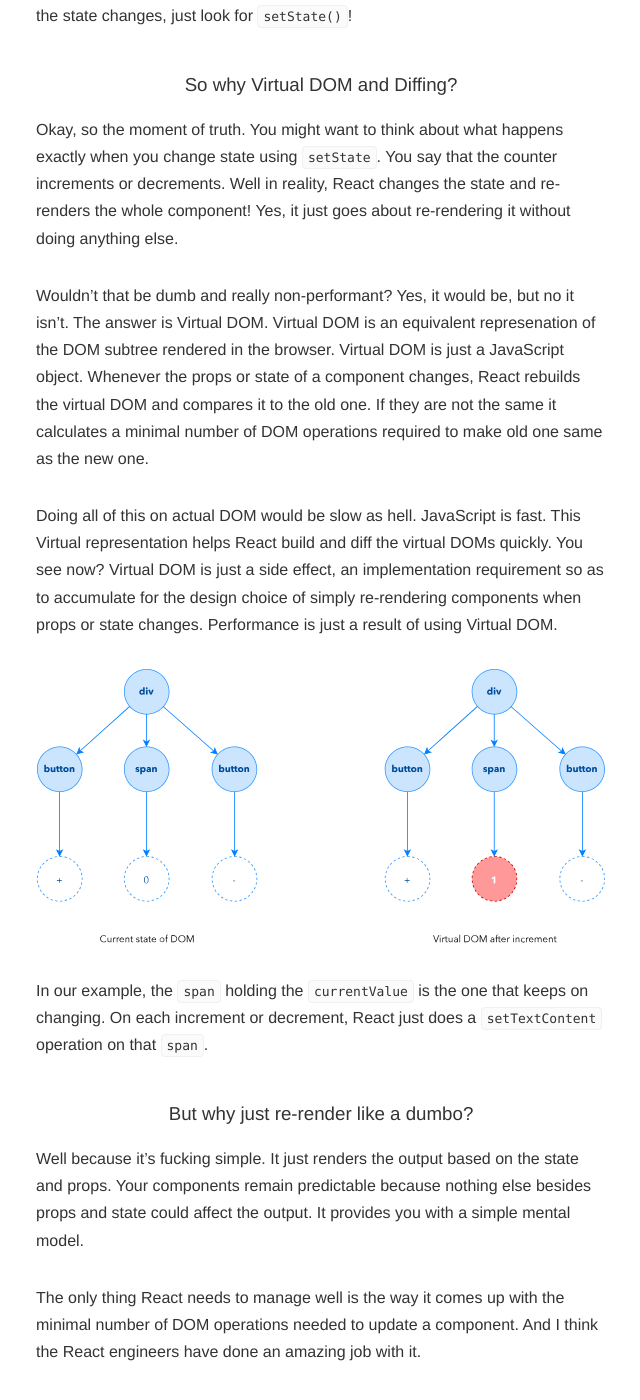
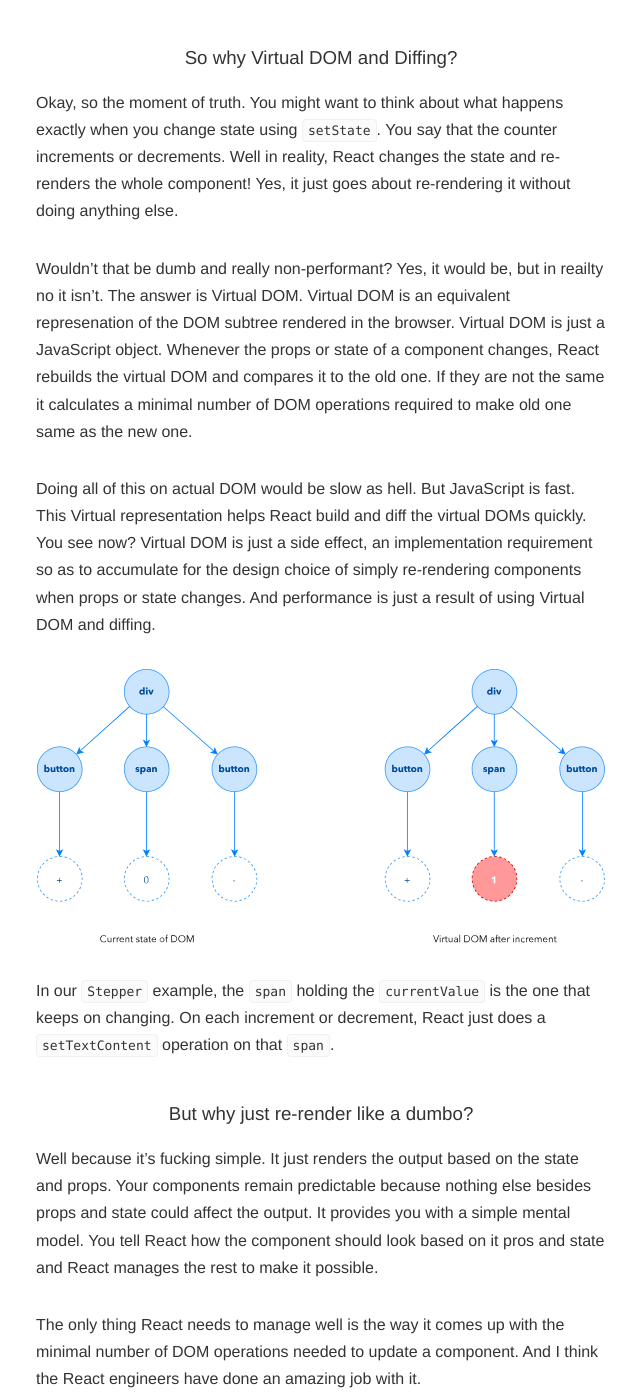
Before and after one commit to nayaabkhan/nayaabkhan.github.io, a Jekyll site: the page built from _posts/2016-04-02-react-for-absolute-beginners.markdown, in a window 1280 px wide and 1400 px high, scrolled down 7057 px. Shown: the whole window, without its empty margins (319-959 px from the left). Built offline with Jekyll 4.4.1, drawn with Linux system fonts in a browser that asks for light colours; comment, search, counter and statistics services are not loaded; some of the changed text lies outside the part shown.

Commit message:
Improvements to the React for absolute beginners article.

```diff
--- a/_posts/2016-04-02-react-for-absolute-beginners.markdown
+++ b/_posts/2016-04-02-react-for-absolute-beginners.markdown
@@ -5,19 +5,19 @@
 date: April 2, 2016
 ---
 
-React JS is a powerful yet simple library. But when I talk to the guys just getting started with React, I often get a feeling that they have a lot of misconceptions and confusions about it. I don't blame them– React has introduced many radical new concepts.
+React JS is a powerful yet simple library. But when I talk to the guys just getting started with React, I often get a feeling that they have a lot of misconceptions and confusions about it. I don't blame them– React brings many radical new ideas with it.
 
 Virtual DOM, JSX, One-way data flow all seem to be either too complicated, alien or counter-intuitive initially. But that's mostly subject to the way you begin learning React.
 
-I feel that learning it the right way– learning its concepts in the correct order is the key here. You would appreciate why it needs a Virtual DOM, what is does with it, why DOM diffing is needed once you understand how it works.
+I feel that learning it the right way, learning its concepts in the correct order, is the key here. You would appreciate why it needs a Virtual DOM, what is does with it, and why DOM diffing is needed once you understand how it works.
 
-In this article, we will try to understand the React way of doing things starting with bare basics. And building up to the point where we can see why React does what it does.
+In this article, we will try to understand the React way of doing things starting with bare basics. And building up to the point where we can appreciate why React does what it does.
 
 ### React is just a view library
 
-There, I said it. Yes, never ever forget that. It is just a view library. It is the "V" in the "MVC". Treat it like that. You create UI elements with it. They are called components.
+Never ever forget that it is just a view library. It is *only* the "V" in the "MVC". Treat it like that. You create UI elements with it and they are called components.
 
-Let us take a basic example of a component. Say a Logo component.
+Let us take a basic example of how a component would look like. Say a Logo component.
 
 {% highlight html %}
 <div>
@@ -43,7 +43,7 @@
 
 1. You use `createClass` to create components (there are a few other ways like pure functions and ES6 classes). It takes an object.
 2. `render` is the most important method and the one you will use always. It should return the markup for your component.
-3. What's the HTML doing in JavaScript? Remember this, it is *not* HTML. It is JSX. Just looks similar to HTML. You could write the above in just pure JavaScript, but JSX is clearer and recommended.
+3. What's the HTML doing in JavaScript? Remember that it is *not* HTML, it is JSX. It just looks like HTML. It is usually converted into simple JavaScript calls by something like Babel. You could write the above in simple JavaScript, but JSX is cleaner and recommended.
 
 This is how it would look in JavaScript:
 
@@ -61,13 +61,13 @@
 });
 {% endhighlight %}
 
-Not too shabby isn't it. I am sure you can see the correlation. I recommend beginners to write a few components without JSX. That way, you would really appreciate how much JSX does for you and might even write better JSX as a result.
+Not too shabby isn't it. I am sure you can see the correlation. I recommend beginners to try writing a few components without JSX. That way, you would really appreciate how much JSX does for you and even write better JSX as a result.
 
 ### How to use components
 
-So, you might say "Alright, we made a component. How do we put it on a page?". On the page, we shall put it, sir!
+So we our component, how do we use it on a page. Okay let's do it.
 
-Lets setup our testing page. This is not production way of doing it but serves well for a trying stuff out quick. This is the `index.html` I use to test out my own components.
+Let's setup a testing page. I would never recommend using it in prodcution, but it serves well as a playground to quickly jot down components. This is the `index.html`.
 
 {% highlight html %}
 <!DOCTYPE html>
@@ -111,11 +111,11 @@
 );
 {% endhighlight %}
 
-The first half of the code must look familiar to you by now. But the second half is what's going to make our Logo component show up on the page. So, save this file and load up the page in your browser. You should be greeted with the React logo in all its glory. A job well done compadre. Let's move on.
+You're already familiar with the first half of the code. But the second half is what's going to make our Logo component show up on the page. So, save this file and load up the page in your browser. You should be greeted with the React logo in all its glory. A job well done compadre. Let's move on.
 
 ### Props: Making customisable components
 
-Okay, so our logo is visible and looks good. How about making it possible to specify a size for it? `props` is the answer. We can pass props to a React component and alter its markup based on the values of those props.
+Okay, so our logo is visible and looks good. How about making it possible to specify a size for it? We do it using `props`. We can pass props to a React component and alter its markup based on the values of those props.
 
 Let's add two attributes to our Logo component, `width` and `height` with obvious purposes.
 
@@ -150,14 +150,14 @@
 
 You must be thinking the same, isn't it? Worry not, we'll talk about the most important class of components now– components that change over time.
 
-But before we see an example, we must understand one important design choice done by React engineers. In React, the data flow is one-way, i.e. from parent to child using `props`. There is no two-way data binding. Trust me, this makes components:
+But before we see an example, we must understand one important design choice made by the React engineers. In React, the data flow is one-way, i.e. from parent to child using `props`. There is no two-way data binding. Trust me, this makes components:
 
 - much more predictable
 - easier to reason about
 - easier to debug
 - performant
 
-Okay so that fact out of the way, we can now see an example. A rule of thumb, if the component you want to develop has data that changes over time– e.g. a clock component, or a tab component, then you could use `state` to model those changes in React components. Let's see with an example.
+Okay so with that fact out of the way, we can now see an example. A rule of thumb, if the component you want to develop has data that changes over time– e.g. a clock component, or a tab component, then you could use `state` to model those changes in React components. Let's see with an example.
 
 {% highlight js %}
 var Stepper = React.createClass({
@@ -202,26 +202,26 @@
 2. `onClick` is used to provide a method to handle the click event.
 3. `setState` is used to update the state. You cannot assign to `this.state.currentValue`. That wouldn't update our component. Always call `setState` to change the state. Consider `this.state.anyThing` to be just read-only.
 
-Now you know how to write dynamic components. We didn't need any two-way binding. We did it with more explicit code. And we can easily tell how and when the state changes, just look for `setState()`!
+Now you know how to write dynamic components. We didn't need any two-way binding to make it work. We did it with more explicit code. And we can easily tell how and when the state changes, just look for the `setState()` calls!
 
 ### So why Virtual DOM and Diffing?
 
 Okay, so the moment of truth. You might want to think about what happens exactly when you change state using `setState`. You say that the counter increments or decrements. Well in reality, React changes the state and re-renders the whole component! Yes, it just goes about re-rendering it without doing anything else.
 
-Wouldn't that be dumb and really non-performant? Yes, it would be, but no it isn't. The answer is Virtual DOM. Virtual DOM is an equivalent represenation of the DOM subtree rendered in the browser. Virtual DOM is just a JavaScript object. Whenever the props or state of a component changes, React rebuilds the virtual DOM and compares it to the old one. If they are not the same it calculates a minimal number of DOM operations required to make old one same as the new one.
+Wouldn't that be dumb and really non-performant? Yes, it would be, but in reailty no it isn't. The answer is Virtual DOM. Virtual DOM is an equivalent represenation of the DOM subtree rendered in the browser. Virtual DOM is just a JavaScript object. Whenever the props or state of a component changes, React rebuilds the virtual DOM and compares it to the old one. If they are not the same it calculates a minimal number of DOM operations required to make old one same as the new one.
 
-Doing all of this on actual DOM would be slow as hell. JavaScript is fast. This Virtual representation helps React build and diff the virtual DOMs quickly. You see now? Virtual DOM is just a side effect, an implementation requirement so as to accumulate for the design choice of simply re-rendering components when props or state changes. Performance is just a result of using Virtual DOM.
+Doing all of this on actual DOM would be slow as hell. But JavaScript is fast. This Virtual representation helps React build and diff the virtual DOMs quickly. You see now? Virtual DOM is just a side effect, an implementation requirement so as to accumulate for the design choice of simply re-rendering components when props or state changes. And performance is just a result of using Virtual DOM and diffing.
 
 ![Virtual DOM Diffing]({{ site.baseurl }}/images/articles/virtual-dom-diffing.svg)
 
-In our example, the `span` holding the `currentValue` is the one that keeps on changing. On each increment or decrement, React just does a `setTextContent` operation on that `span`.
+In our `Stepper` example, the `span` holding the `currentValue` is the one that keeps on changing. On each increment or decrement, React just does a `setTextContent` operation on that `span`.
 
 ### But why just re-render like a dumbo?
 
-Well because it's fucking simple. It just renders the output based on the state and props. Your components remain predictable because nothing else besides props and state could affect the output. It provides you with a simple mental model.
+Well because it's fucking simple. It just renders the output based on the state and props. Your components remain predictable because nothing else besides props and state could affect the output. It provides you with a simple mental model. You tell React how the component should look based on it pros and state and React manages the rest to make it possible.
 
 The only thing React needs to manage well is the way it comes up with the minimal number of DOM operations needed to update a component. And I think the React engineers have done an amazing job with it.
 
 ### Fin.
 
-To end I would like to tell you that React is not about Virtual DOM or DOM diffing, but it is about the way it makes you think about apps as you write them. You will think of keeping them simple, composable and reusable. We will see these in action soon in a follow-up article about the philosohpy behind React.
+To end I would like to advice you to remember that React is not about Virtual DOM or DOM diffing, but it is about the way it makes you think about apps as you write them. You will think of keeping them simple, composable and reusable. We will see these in action soon in a follow-up article about the philosohpy behind React.
```
Also changed, not shown: other parts of _posts/2016-04-02-react-for-absolute-beginners.markdown (+2 -2 lines).
